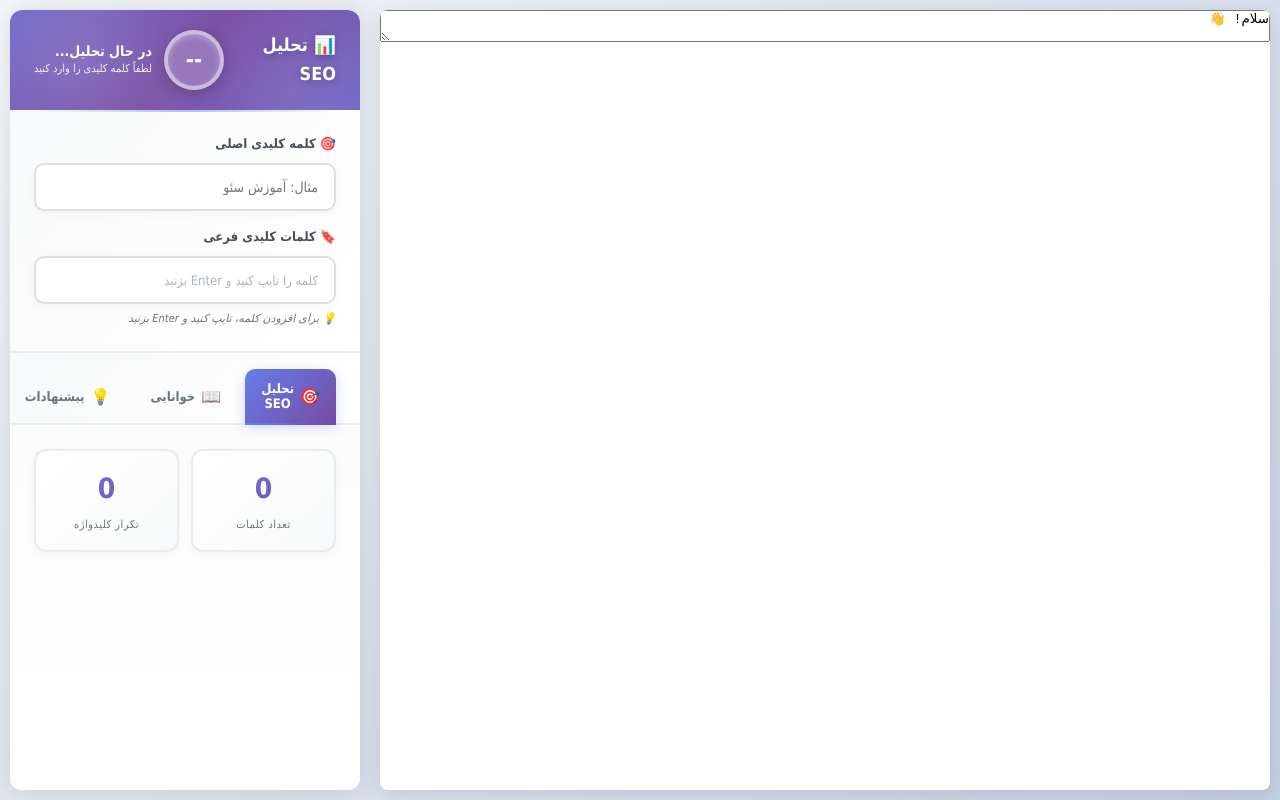
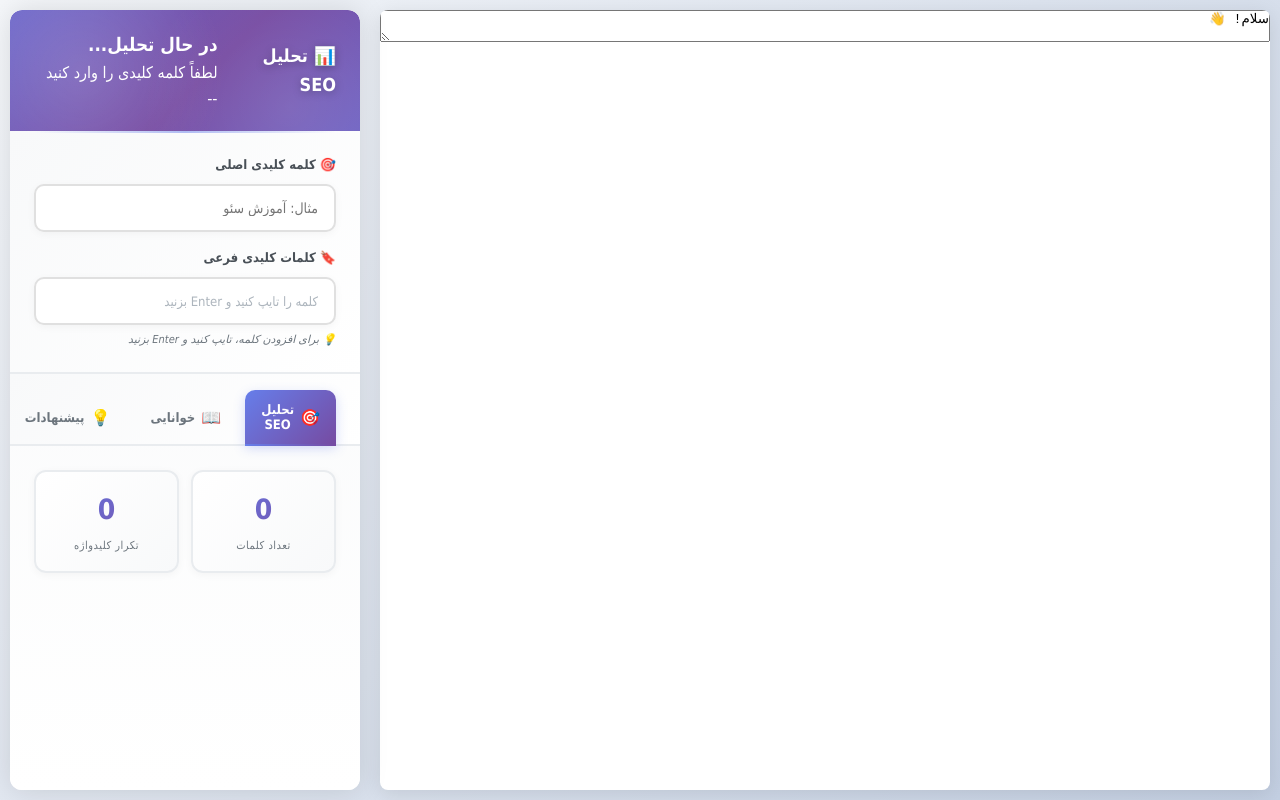
Before and after one commit to ShAhaB013/sech, a plain HTML site: page index.html in a window 1280 px wide. Drawn offline with Linux system fonts and the light colour scheme; a script that the page names is missing; a web font is replaced by a local one.

Commit message:
Update index.html

```diff
--- a/index.html
+++ b/index.html
@@ -7,11 +7,6 @@
 
     <!-- TinyMCE -->
     <script src="/0/tinymce/tinymce.min.js"></script>
-
-    <!-- Natural Language Processing Libraries -->
-    <!-- <script src="https://cdn.jsdelivr.net/npm/compromise@14.10.0/builds/compromise.min.js"></script>
-    <script src="https://cdn.jsdelivr.net/npm/natural@6.5.0/lib/natural.min.js"></script>
-    -->
 
     <link rel="icon" type="image/x-icon" href="favicon.ico">
 
@@ -32,14 +27,19 @@
 
     <!-- SEO Panel -->
     <div class="seo-panel">
-        <!-- Header -->
+        <!-- Header با Progress Bar -->
         <div class="seo-header">
             <h2>📊 تحلیل SEO</h2>
             <div class="seo-score">
-                <div class="score-circle" id="scoreCircle">--</div>
-                <div class="score-text">
-                    <h3 id="scoreLabel">در حال تحلیل...</h3>
-                    <p id="scoreDesc">لطفاً کلمه کلیدی را وارد کنید</p>
+                <div class="score-info">
+                    <div class="score-label-wrapper">
+                        <h3 id="scoreLabel">در حال تحلیل...</h3>
+                        <p id="scoreDesc">لطفاً کلمه کلیدی را وارد کنید</p>
+                    </div>
+                    <div class="score-value" id="scoreCircle">--</div>
+                </div>
+                <div class="score-progress-bar">
+                    <div class="score-progress-fill" style="width: 0%"></div>
                 </div>
             </div>
         </div>
```
